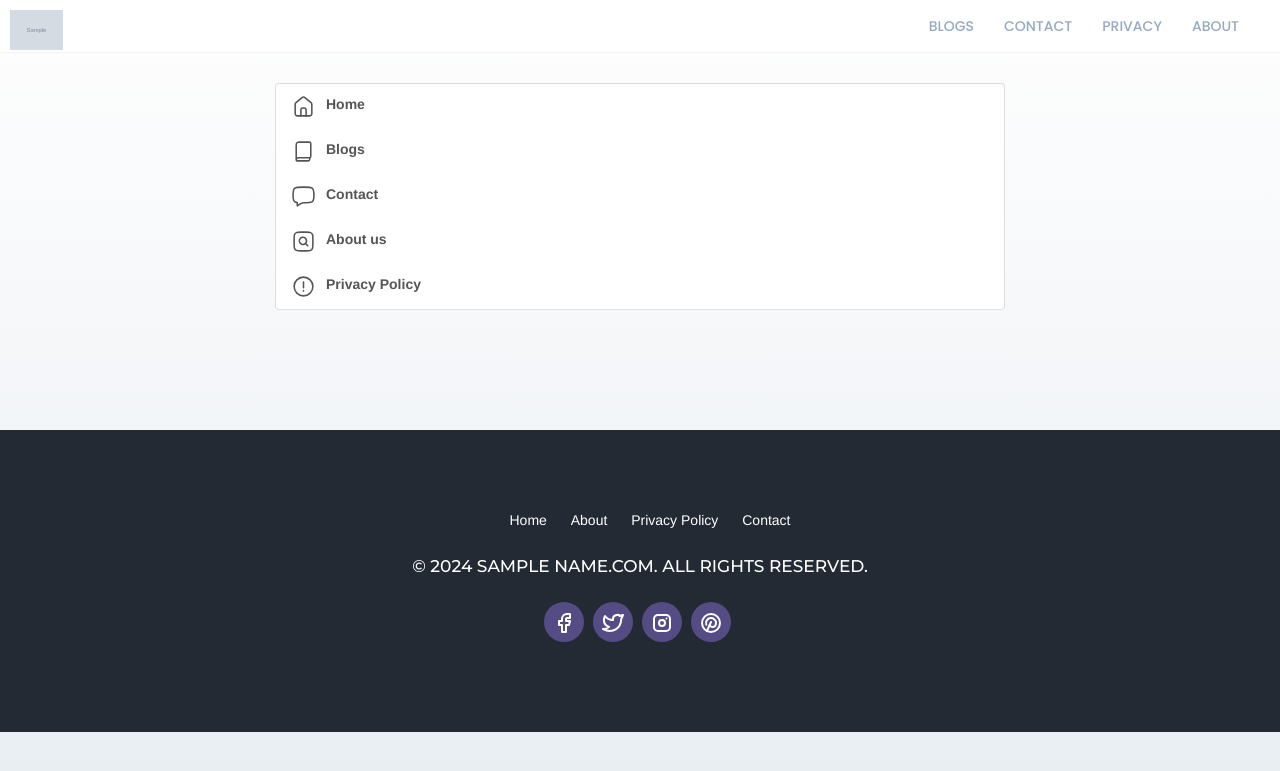
After one commit to hagmir7/wikybook, a Django app: template pdf/templates/menu.html in a window 1280 px wide. The commit adds this page. Shown: the top 771 px of the page. Run offline with Django 3.2, Linux system fonts and the light colour scheme; the template is opened without the code that fills it: most values are stand-ins (such as "Sample title", 1, 10 or a date in 2020); grey boxes marked "Sample" are stand-in pictures; some libraries are stand-ins or nearby versions.

Commit message:
New updates

```diff
--- /dev/null
+++ b/pdf/templates/menu.html
@@ -0,0 +1,35 @@
+{% extends "base.html" %}
+
+{% block content %}
+
+<section class="page contacts">
+    <div class="container">
+        <div class="row d-flex justify-content-center">
+            <div class="col-lg-8">
+                <div class="list-group">
+                    <a href="/" class="list-group-item list-group-item-action border-bottom text-bold d-flex gap-3">
+                        <svg xmlns="http://www.w3.org/2000/svg" width="25" height="25" viewBox="0 0 24 24"><g fill="none" stroke="currentColor" stroke-linecap="round" stroke-linejoin="round" stroke-width="1.5"><path d="M6.133 21C4.955 21 4 20.02 4 18.81v-8.802c0-.665.295-1.295.8-1.71l5.867-4.818a2.09 2.09 0 0 1 2.666 0l5.866 4.818c.506.415.801 1.045.801 1.71v8.802c0 1.21-.955 2.19-2.133 2.19z"/><path d="M9.5 21v-5.5a2 2 0 0 1 2-2h1a2 2 0 0 1 2 2V21"/></g></svg>
+                        <span>Home</span>
+                    </a>
+                    <a href="/blogs" class="list-group-item list-group-item-action border-bottom text-bold d-flex gap-3">
+                        <svg xmlns="http://www.w3.org/2000/svg" width="25" height="25" viewBox="0 0 24 24"><path fill="none" stroke="currentColor" stroke-linecap="round" stroke-linejoin="round" stroke-width="1.5" d="M5 20.25c0 .414.336.75.75.75h10.652C17.565 21 18 20.635 18 19.4v-1.445M5 20.25A2.25 2.25 0 0 1 7.25 18h10.152a3.4 3.4 0 0 0 .598-.045M5 20.25V6.2c0-1.136-.072-2.389 1.092-2.982C6.52 3 7.08 3 8.2 3h9.2c1.235 0 1.6.437 1.6 1.6v11.8c0 .995-.282 1.425-1 1.555"/></svg>
+                        <span>Blogs</span>
+                    </a>
+                    <a href="/contact" class="list-group-item list-group-item-action border-bottom text-bold d-flex gap-3">
+                        <svg xmlns="http://www.w3.org/2000/svg" width="25" height="25" viewBox="0 0 24 24"><path fill="none" stroke="currentColor" stroke-linecap="round" stroke-linejoin="round" stroke-width="1.5" d="M3.464 16.828C2 15.657 2 14.771 2 11s0-5.657 1.464-6.828C4.93 3 7.286 3 12 3s7.071 0 8.535 1.172S22 7.229 22 11s0 4.657-1.465 5.828C19.072 18 16.714 18 12 18c-2.51 0-3.8 1.738-6 3v-3.212c-1.094-.163-1.899-.45-2.536-.96"/></svg>
+                        <span>Contact</span>
+                    </a>
+                    <a href="/about" class="list-group-item list-group-item-action border-bottom text-bold d-flex gap-3">
+                        <svg xmlns="http://www.w3.org/2000/svg" width="25" height="25" viewBox="0 0 24 24"><g fill="none" stroke="currentColor" stroke-linecap="round" stroke-linejoin="round" stroke-width="1.5"><path d="M13.856 13.85a3.429 3.429 0 1 0-4.855-4.842a3.429 3.429 0 0 0 4.855 4.842m0 0L16 16"/><path d="M3 9.4c0-2.24 0-3.36.436-4.216a4 4 0 0 1 1.748-1.748C6.04 3 7.16 3 9.4 3h5.2c2.24 0 3.36 0 4.216.436a4 4 0 0 1 1.748 1.748C21 6.04 21 7.16 21 9.4v5.2c0 2.24 0 3.36-.436 4.216a4 4 0 0 1-1.748 1.748C17.96 21 16.84 21 14.6 21H9.4c-2.24 0-3.36 0-4.216-.436a4 4 0 0 1-1.748-1.748C3 17.96 3 16.84 3 14.6z"/></g></svg>
+                        <span>About  us</span>
+                    </a>
+                     <a href="contact" class="list-group-item list-group-item-action border-bottom text-bold d-flex gap-3">
+                        <svg xmlns="http://www.w3.org/2000/svg" width="25" height="25" viewBox="0 0 24 24"><path fill="none" stroke="currentColor" stroke-linecap="round" stroke-linejoin="round" stroke-width="1.5" d="M12 7.627v5.5m0 3.246v-.5M21 12a9 9 0 1 1-18 0a9 9 0 0 1 18 0"/></svg>
+                        <span>Privacy Policy</span>
+                    </a>
+                </div>
+            </div>
+        </div>
+    </div>
+</section>
+{% endblock content %}
--- a/pdf/urls.py
+++ b/pdf/urls.py
@@ -12,6 +12,7 @@ urlpatterns = [
     path("upload", upload, name="upload"),
     path("", blogs, name="index"),
     path("blogs", blogs, name="blogs"),
+    path("menu", menu, name="menu"),
     path("blog/<str:slug>", show_blog, name="show_blog"),
     path("blog/delete/<int:id>", delete_blog, name="delete_blog"),
     path("books", books, name="books"),
--- a/static/css/style.css
+++ b/static/css/style.css
@@ -1116,7 +1116,7 @@ h5,
 h6 {
     color: #272629;
     font-family: 'Montserrat'!important;
-    font-weight: 700
+    font-weight: 700!important
 }
 
 .header {
--- a/templates/base.html
+++ b/templates/base.html
@@ -36,9 +36,9 @@
       </div>
     </div>
     {% include "components/nav.html" %}
-    <div class="menu-toggler position-relative" data-toggle="collapse" data-target="#header-menu" aria-expanded="false" aria-label="Toggle navigation">
+    <a href="/menu" class="menu-toggler position-relative mt-2" aria-label="Menu">
       <div class="bar"></div>
-    </div>
+    </a>
   </header>
   {% block content %}{% endblock content %}
   {% include "components/footer.html" %}
```
Also changed, not shown: pdf/views.py (+7 -2 lines).
